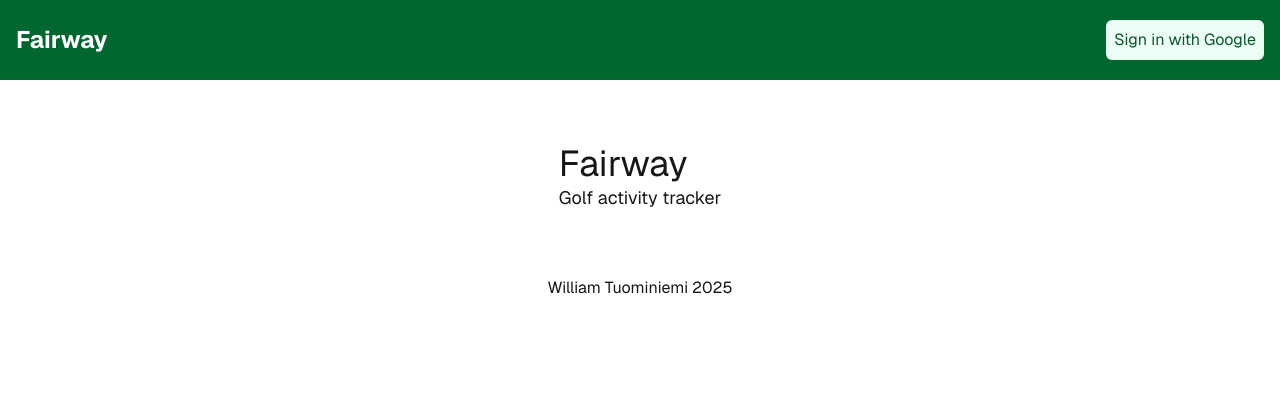
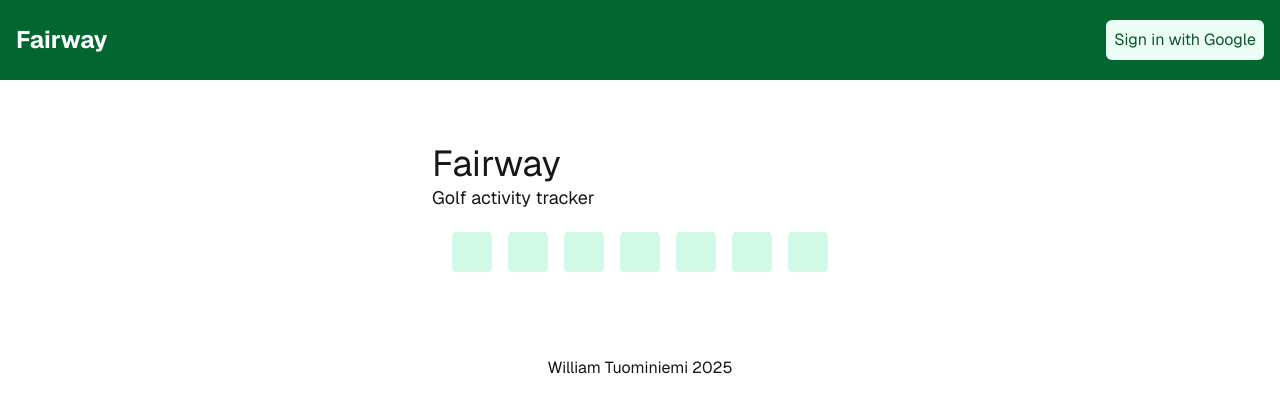
Before and after one commit to WilliamTuominiemi/Fairway, a Next.js app: page / in a window 1280 px wide. Shown: the top 412 px of the page. Built offline with nearby package versions, Linux system fonts and the light colour scheme; no server answers.

Commit message:
calendar component

```diff
--- a/src/app/page.tsx
+++ b/src/app/page.tsx
@@ -1,4 +1,5 @@
 import Navbar from "@/components/Navbar";
+import Calendar from "@/components/calendar/Calendar";
 
 export default function Home() {
   return (
@@ -7,6 +8,7 @@ export default function Home() {
       <main className="flex flex-col items-center sm:items-start">
           <h1 className="text-4xl">Fairway</h1>
           <p className="text-lg">Golf activity tracker</p>
+      <Calendar />
       </main>
       <footer className="row-start-3 flex gap-[24px] flex-wrap items-center justify-center">
         William Tuominiemi 2025
--- /dev/null
+++ b/src/components/calendar/Calendar.tsx
@@ -0,0 +1,16 @@
+
+"use client"
+
+import Square from "./Square"
+
+export default function Calendar() {
+    const numberOfSquares = 7
+
+    return (
+    <div className="flex gap-4 m-5">
+      {Array.from({ length: numberOfSquares }).map((_, index) => (
+        <Square key={index} />
+      ))}
+    </div>
+  )
+}
--- /dev/null
+++ b/src/components/calendar/Square.tsx
@@ -0,0 +1,6 @@
+
+"use client"
+
+export default function Square() {
+  return <div className="h-10 w-10 bg-emerald-100 rounded-sm"></div>
+}
```
